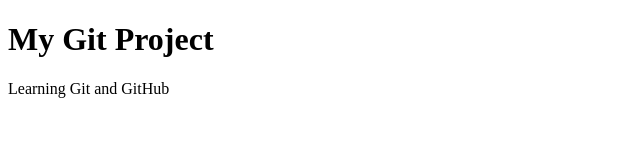
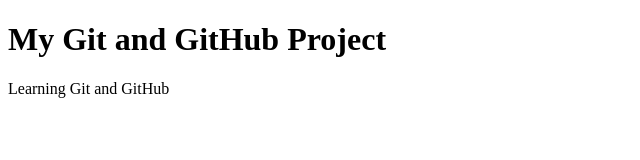
Before and after one commit to thusharmaddikunta-spec/GitPractice, a plain HTML site: page index.html in a window 1280 px wide. Shown: the whole page, without its empty margins (0-640 px from the left). Drawn offline with Linux system fonts and the light colour scheme.

Commit message:
Update project heading

```diff
--- a/index.html
+++ b/index.html
@@ -2,7 +2,7 @@
 <html>
 <body>
 
-<h1>My Git Project</h1>
+<h1>My Git and GitHub Project</h1>
 <p>Learning Git and GitHub</p>
 
 </body>
```
